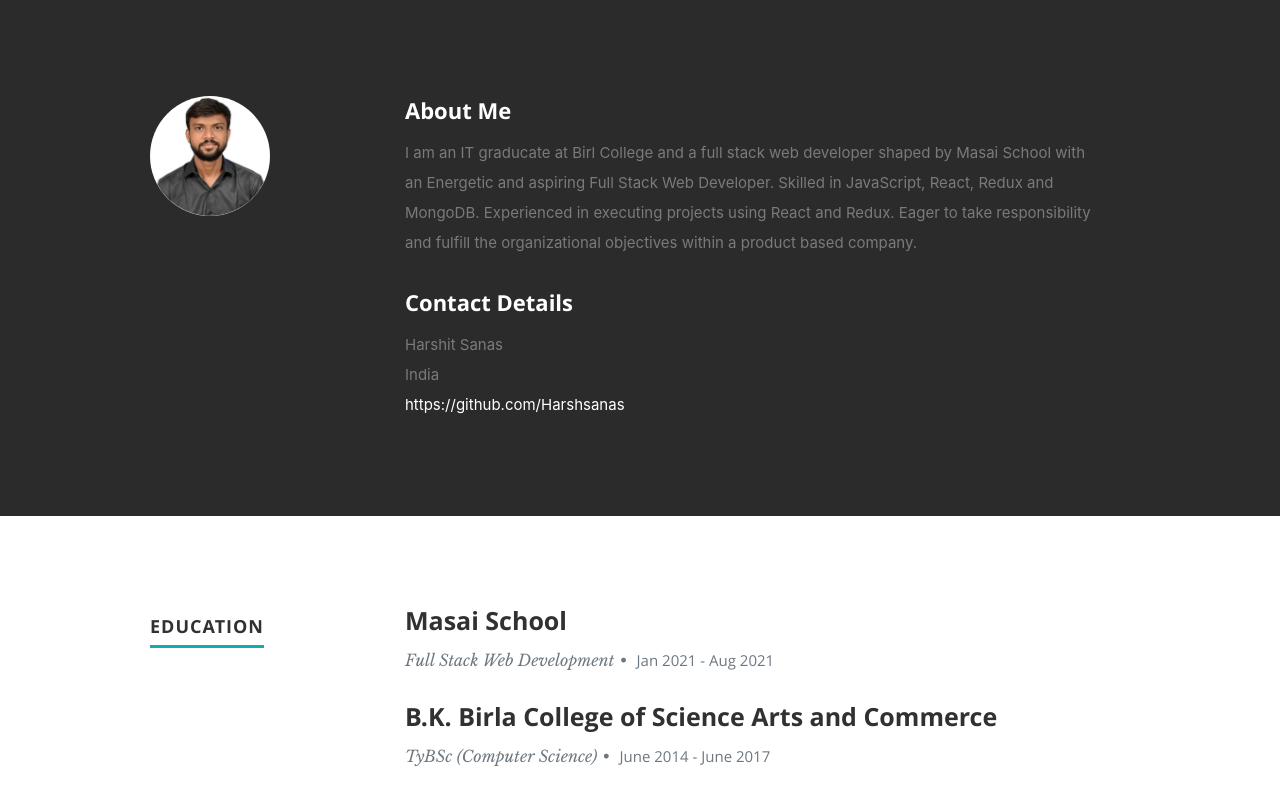
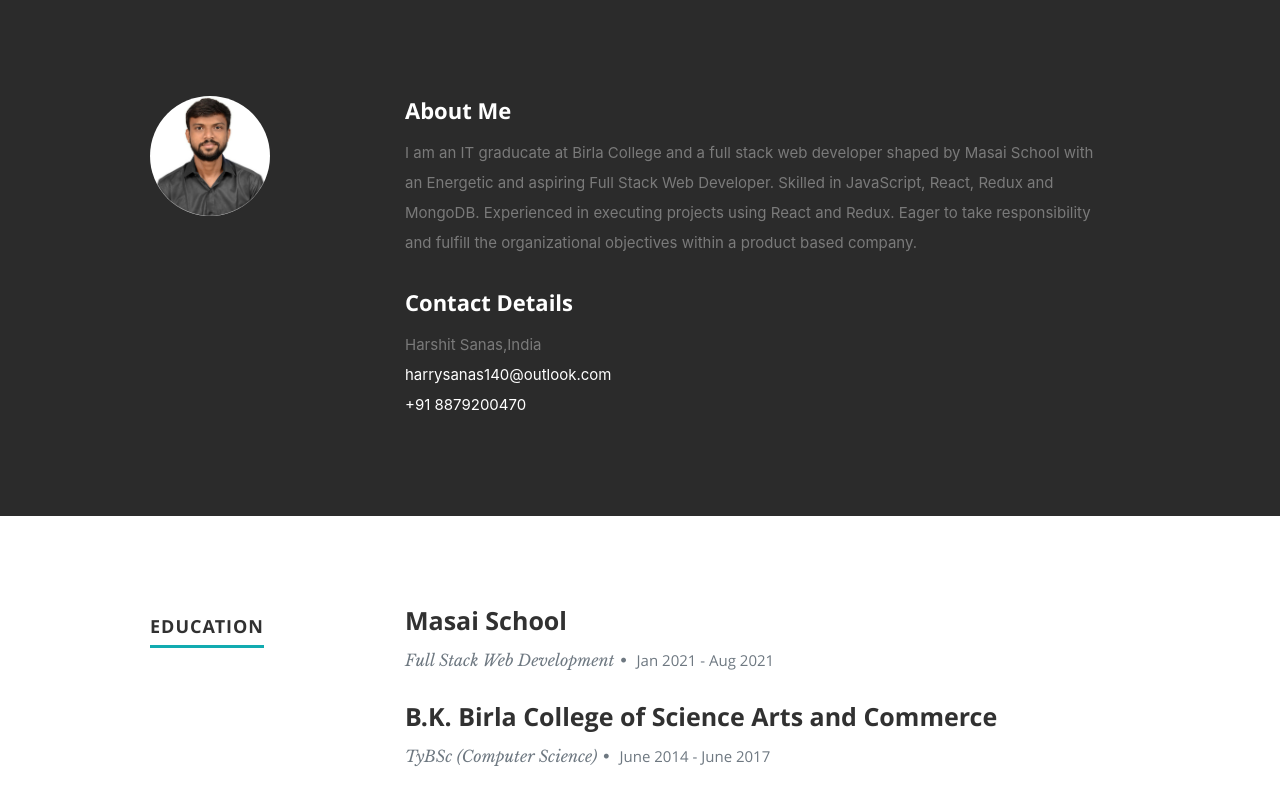
Before and after one commit to Harshsanas/Harshit_Portfolio, a React (Create React App) app: page / in a window 1280 px wide. Shown: the part 800-1600 px from the top of the page. Built offline with nearby package versions, Linux system fonts and the light colour scheme.

Commit message:
finalize

```diff
--- a/src/components/About.js
+++ b/src/components/About.js
@@ -16,14 +16,14 @@ export default class About extends Component {
               <div className="columns contact-details">
                 <h2>Contact Details</h2>
                 <p className="address">
-                  <span>{resumeData.name}</span>
-                  <br />
+                  <span>{resumeData.name}</span>,
                   <span>{resumeData.address}</span>
                   <br />
                   <span>
-                    <a href="https://github.com/Harshsanas">
-                      {resumeData.website}
-                    </a>
+                    <a href="mailto: harrysanas140@outlook.com">
+                      {resumeData.gmail}
+                    </a><br />
+                    <a href="tel:+91 8879200470">{resumeData.mobNo}</a>
                   </span>
                 </p>
               </div>
--- a/src/components/ContactUs.js
+++ b/src/components/ContactUs.js
@@ -14,8 +14,11 @@ export default class ContactUs extends Component {
           <aside className="eigth columns footer-widgets">
             <div className="widget">
               <h4>
-                Linked in :<a href="https://www.linkedin.com/in/harshitsanas/">
+                Linked in : <a href="https://www.linkedin.com/in/harshitsanas/">
                   {resumeData.linkedinId}
+                </a><br />
+                Outlook : <a href="mailto: harrysanas140@outlook.com">
+                  {resumeData.gmail}
                 </a>
               </h4>
             </div>
--- a/src/resumeData.js
+++ b/src/resumeData.js
@@ -24,9 +24,11 @@ let resumeData = {
     },
   ],
   aboutme:
-    "I am an IT graducate at Birl College and a full stack web developer shaped by Masai School with an Energetic and aspiring Full Stack Web Developer. Skilled in JavaScript, React, Redux and MongoDB. Experienced in executing projects using React and Redux. Eager to take responsibility and fulfill the organizational objectives within a product based company.",
+    "I am an IT graducate at Birla College and a full stack web developer shaped by Masai School with an Energetic and aspiring Full Stack Web Developer. Skilled in JavaScript, React, Redux and MongoDB. Experienced in executing projects using React and Redux. Eager to take responsibility and fulfill the organizational objectives within a product based company.",
   address: "India",
   website: "https://github.com/Harshsanas",
+  gmail:"harrysanas140@outlook.com",
+  mobNo:"+91 8879200470",
   education: [
     {
       UniversityName: "Masai School",
```
